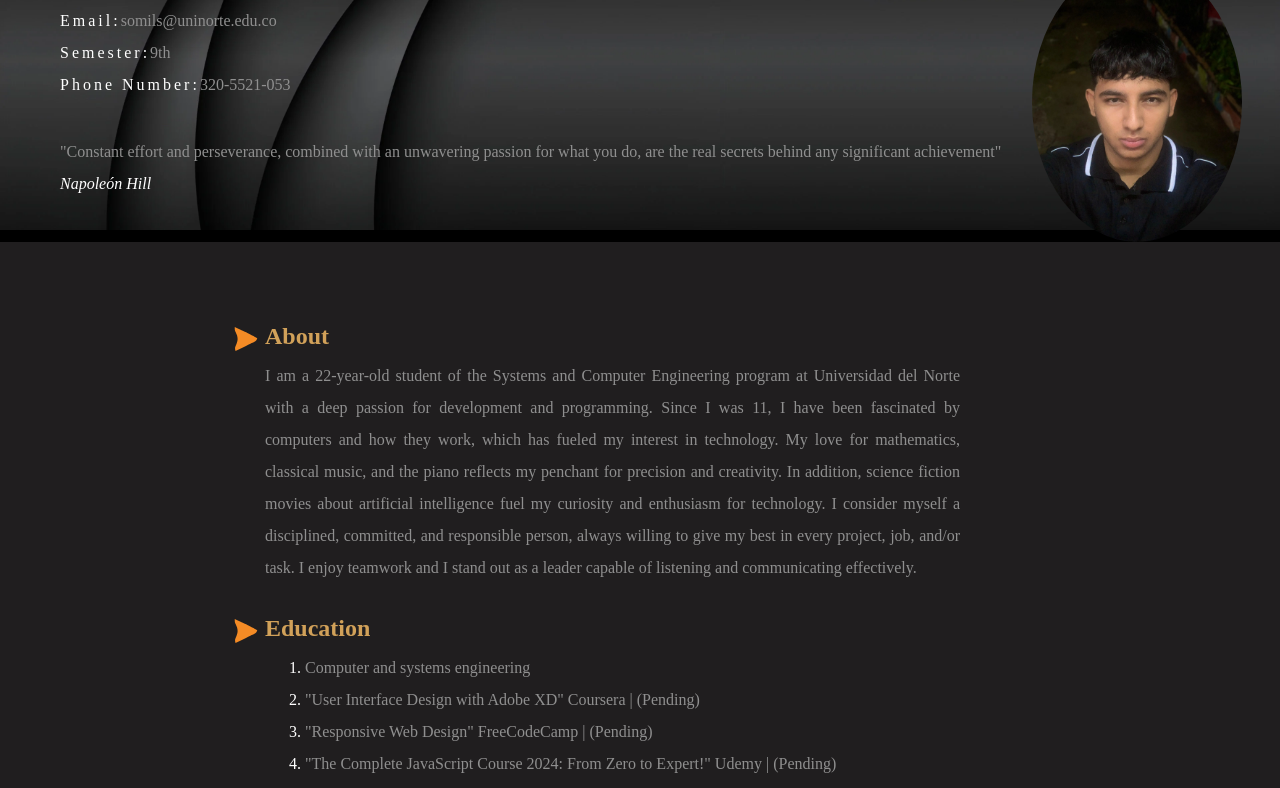
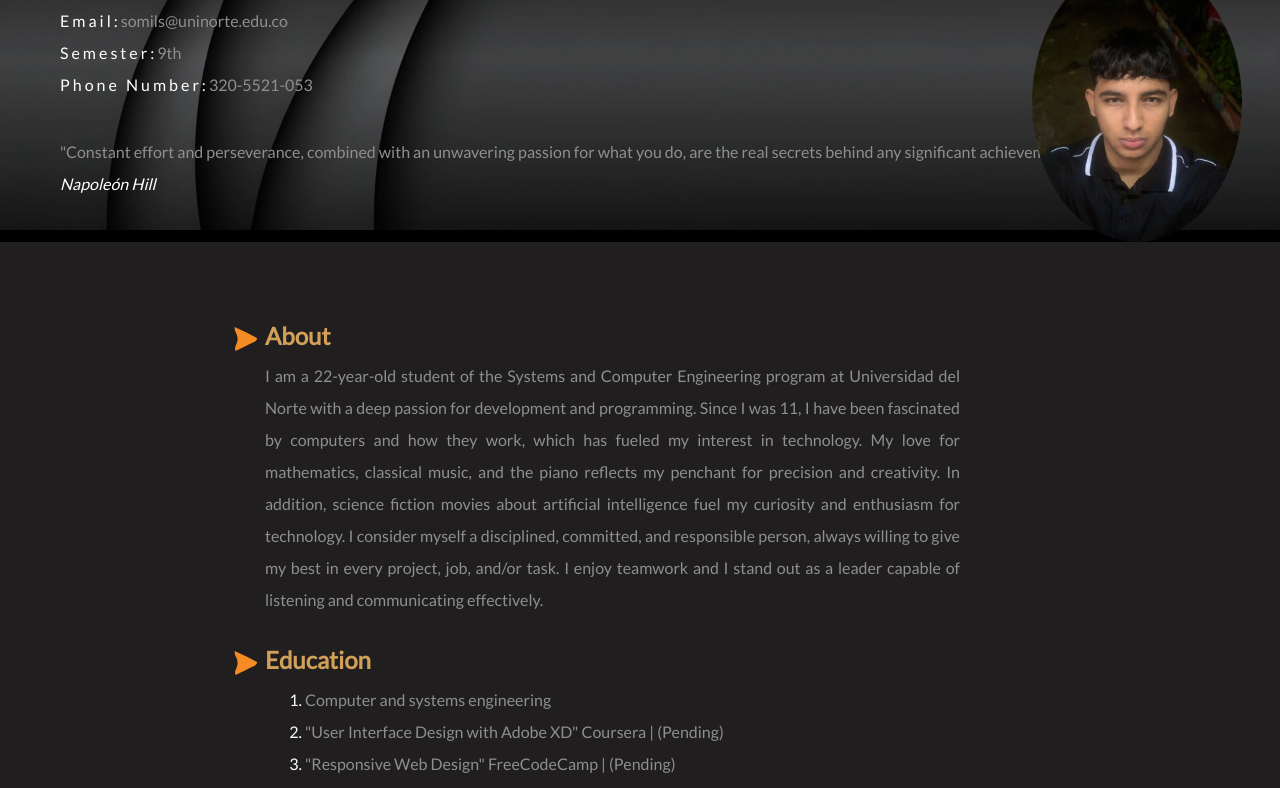
Before and after one commit to Somils12/WEB-FE-HTML-CSS-HW1-SOMILANTONIOSANDOVALDIAZ, a plain HTML site: page index.html in a window 1280 px wide. Shown: the part 114-902 px from the top of the page. Drawn offline with Linux system fonts and the light colour scheme; the site is published under a folder, as on GitHub Pages, so addresses that start at the root find nothing.

Commit message:
fix problem with the relative path of the fonts

```diff
--- a/fonts.css
+++ b/fonts.css
@@ -1,23 +1,23 @@
 @font-face {
     font-family:"LatoRegular";
-    src: url("/fonts/LatoFont/Lato-Regular.ttf") format("truetype");
+    src: url("fonts/LatoFont/Lato-Regular.ttf") format("truetype");
     font-weight: 200;
 }
 
 @font-face {
     font-family:"LatoBold";
-    src: url("/fonts/LatoFont/Lato-Bold.ttf") format("truetype");
+    src: url("fonts/LatoFont/Lato-Bold.ttf") format("truetype");
     font-weight: 600;
 }
 
 @font-face {
     font-family:"LatoItalic";
-    src: url("/fonts/LatoFont/Lato-Italic.ttf") format("truetype");
+    src: url("fonts/LatoFont/Lato-Italic.ttf") format("truetype");
     font-weight:200;
 }
 
 @font-face {
     font-family:"LatoBoldItalic";
-    src: url("/fonts/LatoFont/Lato-BoldItalic.ttf") format("truetype");
+    src: url("fonts/LatoFont/Lato-BoldItalic.ttf") format("truetype");
     font-weight:600;
 }
```
